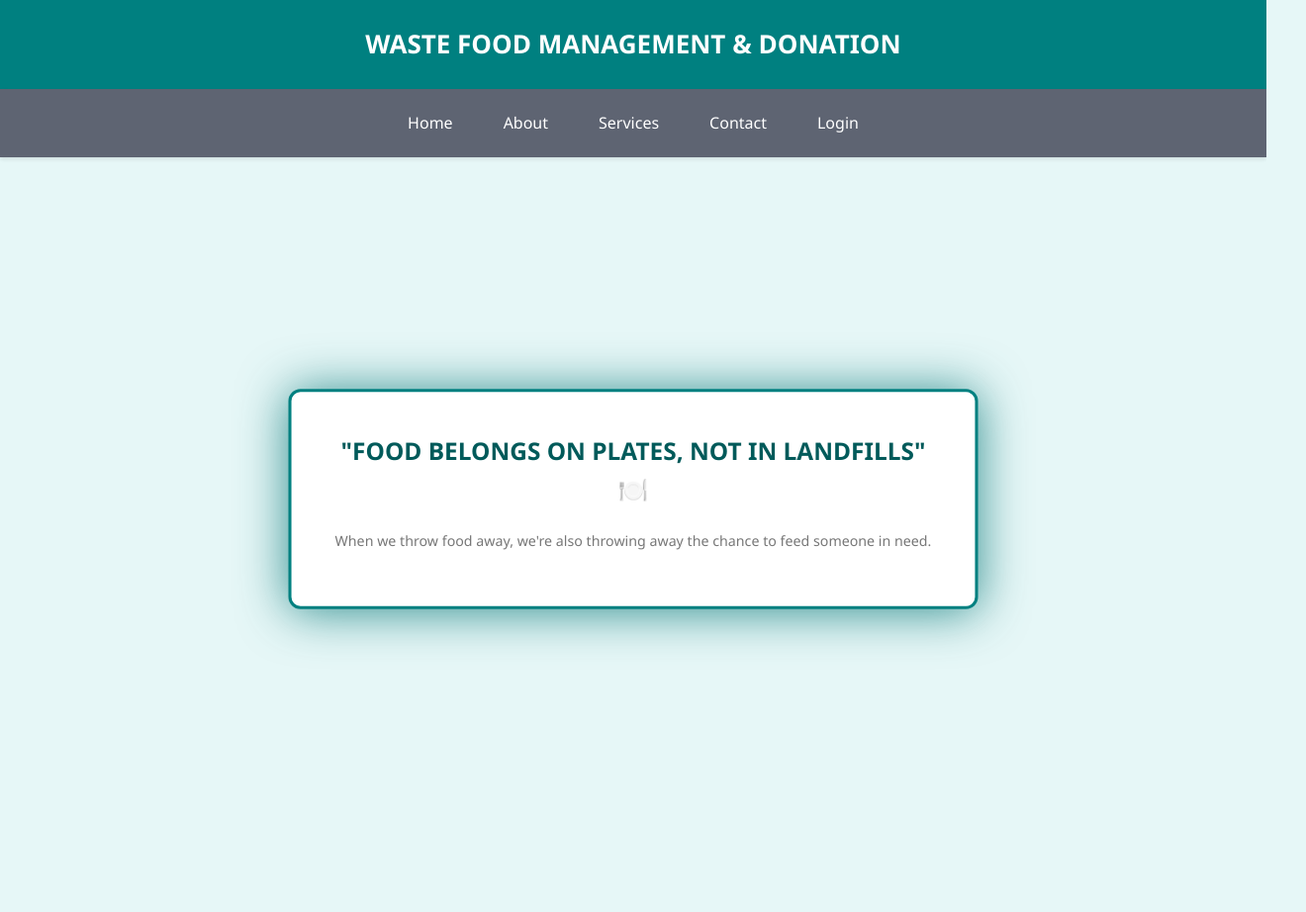
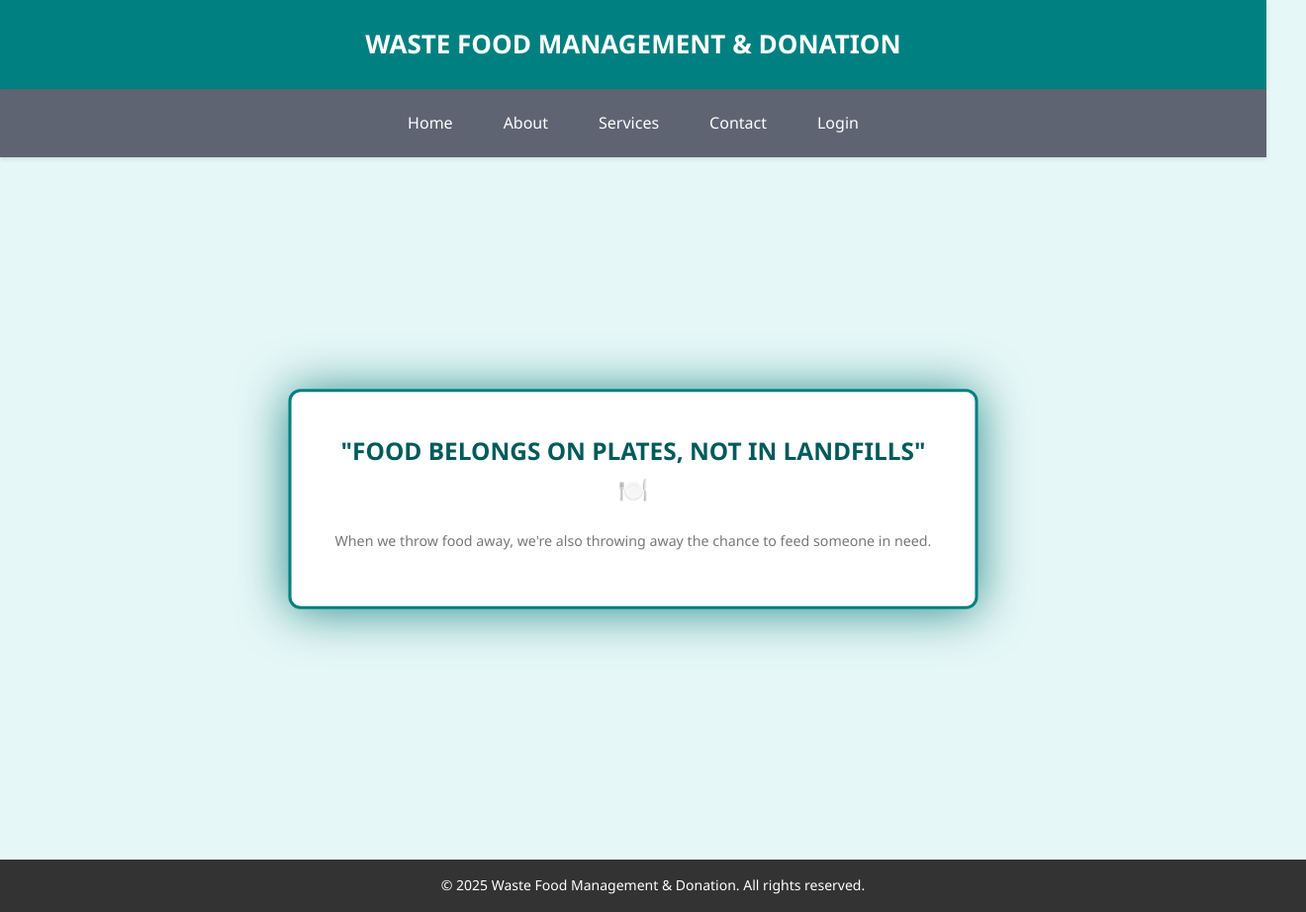
Before and after one commit to Rakshitha-th/food-donation, a plain HTML site: page index.html in a window 1280 px wide. Shown: the whole page at 99% size, 1320 px wide, since content can reach past the window. Before the commit the page ends 849 px from the top, so only its background shows below. Drawn offline with Linux system fonts and the light colour scheme.

Commit message:
Update index.html

```diff
--- a/index.html
+++ b/index.html
@@ -15,6 +15,14 @@ body {
     margin: 0;
     color: #333;
     line-height: 1.6;
+    display: flex; /* Use flexbox for body */
+    flex-direction: column; /* Stack children vertically */
+    min-height: 100vh; /* Ensure body takes full viewport height */
+}
+
+/* Add a style for the new semantic main container to handle section height */
+main {
+    flex: 1; /* Allows main content to grow and push the footer down */
 }
 
 #home {
@@ -323,6 +331,17 @@ td button { margin-right: 5px; }
     box-shadow: 0 20px 60px rgba(0, 0, 0, 0.2);
 }
 
+/* Footer Styling */
+footer {
+    background: #333; /* Dark gray for footer */
+    color: #fff;
+    text-align: center;
+    padding: 15px 20px;
+    font-size: 14px;
+    margin-top: 20px; /* Add some margin above */
+    width: 100%;
+}
+
 @media(max-width: 1240px) {
     .card { max-width: 95%; }
 }
@@ -349,6 +368,7 @@ td button { margin-right: 5px; }
 <a href="#" onclick="show('login')">Login</a>
 </nav>
 
+<main>
 <section id="home" class="active">
     <div class="card">
         <h2>"FOOD BELONGS ON PLATES, NOT IN LANDFILLS" 🍽️</h2>
@@ -571,6 +591,7 @@ td button { margin-right: 5px; }
 </div>
 </div>
 </section>
+
 <div id="modalDonations" class="modal-backdrop">
     <div class="modal">
         <h3>All Donations</h3>
@@ -585,12 +606,13 @@ td button { margin-right: 5px; }
         </div>
     </div>
 </div>
+</main>
+
+<footer>
+    &copy; 2025 Waste Food Management & Donation. All rights reserved.
+</footer>
 
 <script>
-// ===================================================================================
-// ADMIN CREDENTIALS (for login only)
-// ADMIN PASSWORD: 'pass'
-// ===================================================================================
 
 const initialUsers = [
     { name: "Admin User", username: "admin", password: "pass", role: "admin" },
@@ -903,7 +925,7 @@ function showAllDonationsModal() {
             tr.insertCell().innerText = f.name;
             tr.insertCell().innerText = f.type;
             tr.insertCell().innerText = f.qty;
-            tr.insertcell().innerText = f.phone;
+            tr.insertCell().innerText = f.phone;
             tr.insertCell().innerText = f.donor;
             tr.insertCell().innerText = f.date || 'N/A';
             tr.insertCell().innerText = f.time;
@@ -968,9 +990,6 @@ function refreshDonorFoods(){
     d.appendChild(table);
 }
 
-// -------------------------------------------------------------------------------------------------------------------------
-// *** MODIFIED viewRequests() to include Manual Requests for ALL donors ***
-// -------------------------------------------------------------------------------------------------------------------------
 function viewRequests(){
     let d=document.getElementById('donorRequests'); d.innerHTML='';
     let donorIdentifier = getCurrentUserIdentifier();
```
